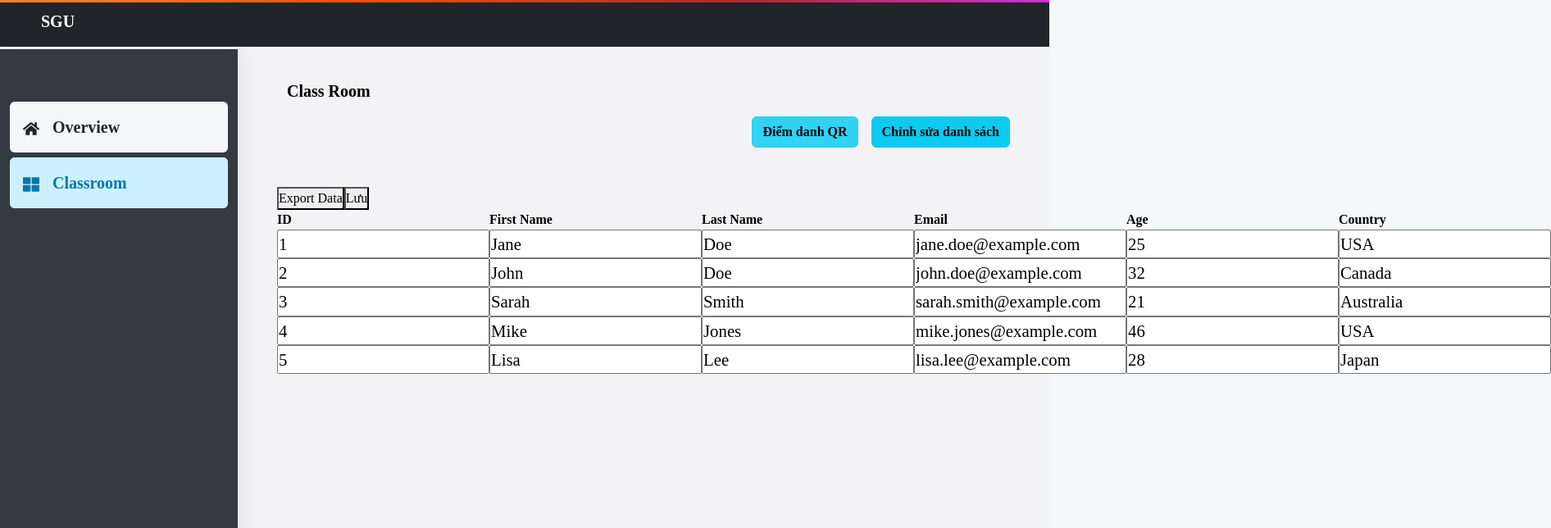
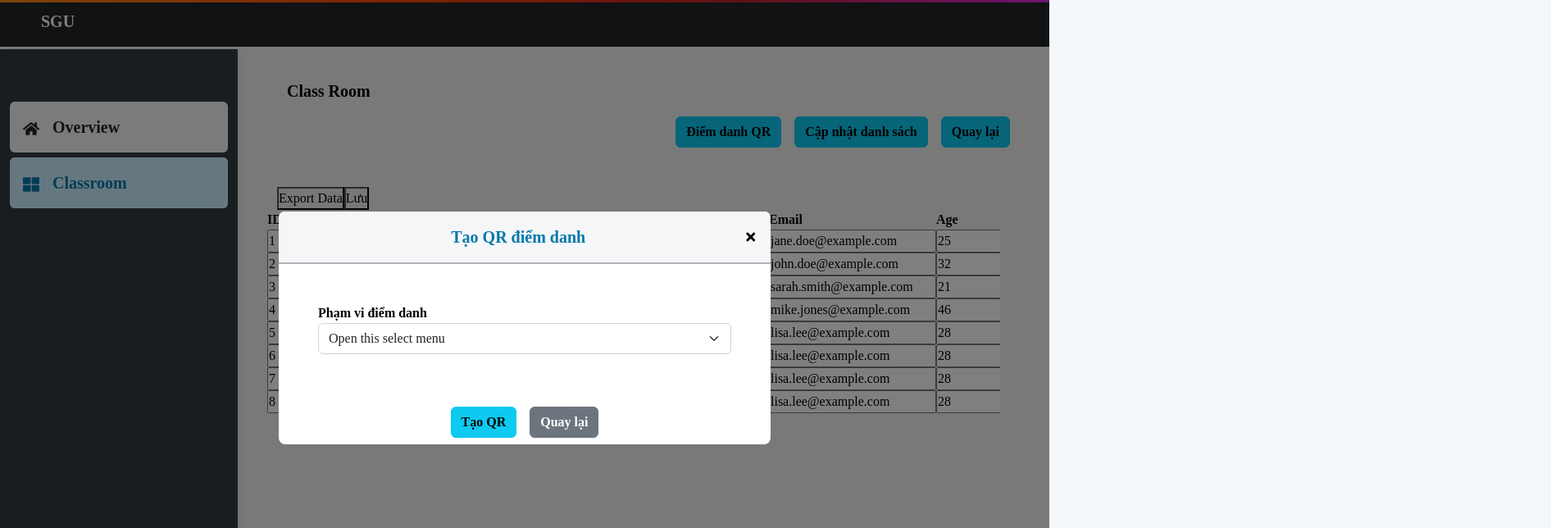
Before and after one commit to tanthuan031/QR_CODE, a React (Create React App) app in the folder fe_qr_code/: page /admin/classroom in a window 1280 px wide. Both pictures are taken after a click on the button "Điểm danh QR". Shown: the top 644 px of the page at 82% size, 1892 px wide, since content can reach past the window. Built offline with nearby package versions, Linux system fonts and the light colour scheme; the HTML template or start-up script is replaced by a standard one.

Commit message:
(fe):Build UI CreateClassroom Page

```diff
--- a/fe_qr_code/package.json
+++ b/fe_qr_code/package.json
@@ -9,6 +9,7 @@
     "@testing-library/user-event": "^13.5.0",
     "axios": "^1.3.2",
     "prop-types": "^15.8.1",
+    "qrcode.react": "^3.1.0",
     "query-string": "^8.1.0",
     "react": "^18.2.0",
     "react-bootstrap": "^2.7.0",
--- a/fe_qr_code/src/components/Admin/Classroom/DetailClassroom/MOCK_DATA.json
+++ b/fe_qr_code/src/components/Admin/Classroom/DetailClassroom/MOCK_DATA.json
@@ -38,5 +38,29 @@
     "email": "lisa.lee@example.com",
     "age": 28,
     "country": "Japan"
+  },
+  {
+    "id": 6,
+    "first_name": "Lisa",
+    "last_name": "Lee",
+    "email": "lisa.lee@example.com",
+    "age": 28,
+    "country": "Japan"
+  },
+  {
+    "id": 7,
+    "first_name": "Lisa",
+    "last_name": "Lee",
+    "email": "lisa.lee@example.com",
+    "age": 28,
+    "country": "Japan"
+  },
+  {
+    "id": 8,
+    "first_name": "Lisa",
+    "last_name": "Lee",
+    "email": "lisa.lee@example.com",
+    "age": 28,
+    "country": "Japan"
   }
 ]
--- /dev/null
+++ b/fe_qr_code/src/components/Admin/Classroom/DetailClassroom/QRCode/index.jsx
@@ -0,0 +1,19 @@
+import React, { useState } from 'react';
+import QRCode from 'qrcode.react';
+
+const QRCodeGenerator = () => {
+  const [text, setText] = useState('');
+
+  const handleInputChange = (event) => {
+    setText(event.target.value);
+  };
+
+  return (
+    <div>
+      <input type="text" value={text} onChange={handleInputChange} />
+      <QRCode value={text} />
+    </div>
+  );
+};
+
+export default QRCodeGenerator;
--- a/fe_qr_code/src/components/Admin/Classroom/DetailClassroom/columns.jsx
+++ b/fe_qr_code/src/components/Admin/Classroom/DetailClassroom/columns.jsx
@@ -21,7 +21,19 @@ const COLUMNS = [
   },
   {
     Header: 'Country',
-    accessor: 'country',
+    accessor: 'country1',
+  },
+  {
+    Header: 'Country',
+    accessor: 'country2',
+  },
+  {
+    Header: 'Country',
+    accessor: 'country3',
+  },
+  {
+    Header: 'Country',
+    accessor: 'country4',
   },
 ];
 
--- a/fe_qr_code/src/components/Admin/Classroom/DetailClassroom/index.jsx
+++ b/fe_qr_code/src/components/Admin/Classroom/DetailClassroom/index.jsx
@@ -5,8 +5,11 @@ import MOCK_DATA from './MOCK_DATA.json';
 import COLUMNS from './columns';
 import './style.css';
 import { Button, Form, InputGroup } from 'react-bootstrap';
+import Modal from '../../../Layouts/Modal';
 import { FaSearch } from 'react-icons/fa';
-
+import './style.css';
+import { QRCodeSVG } from 'qrcode.react';
+import QRCodeGenerator from './QRCode';
 const EditableCell = ({ value: initialValue, row: { index }, column: { id }, updateMyData }) => {
   const [value, setValue] = React.useState(initialValue);
 
@@ -25,6 +28,11 @@ export function DetailClassroomTable(props) {
   const [data, setData] = React.useState(MOCK_DATA);
   const [originalData, setOriginalData] = React.useState(data);
   const [tableData, setTableData] = React.useState(data);
+  const [backdrop, setBackdrop] = React.useState('static');
+  const [editTable, setEditTable] = React.useState(true);
+  const [createQRCode, setCreateQRCode] = React.useState(false);
+  const [show, setShow] = React.useState(false);
+
   const updateMyData = (rowIndex, columnId, value) => {
     setData((old) =>
       old.map((row, index) => {
@@ -53,6 +61,7 @@ export function DetailClassroomTable(props) {
       columns,
       data: tableData,
       initialState: { pageIndex: 0 },
+      editTable: editTable,
     },
     useSortBy
   );
@@ -71,6 +80,51 @@ export function DetailClassroomTable(props) {
     const editedRows = originalData.filter((row, i) => !Object.is(row, tableData[i]));
 
     console.log('Các dòng đã chỉnh sửa:', editedRows);
+  };
+  const setStateModal = (value) => {
+    setShow(false);
+  };
+  const renderBody = () => {
+    return createQRCode ? (
+      <>
+        <QRCodeGenerator />
+      </>
+    ) : (
+      <Form>
+        <div className="row p-5">
+          <div className="col md-6">
+            <Form.Group className=" mb-3">
+              <div className="cp-input">
+                <p className="font-weight-bold">Phạm vi điểm danh</p>
+                <Form.Select aria-label="Default select example">
+                  <option>Open this select menu</option>
+                  <option value="1">10 </option>
+                  <option value="2">15</option>
+                  <option value="3">20</option>
+                </Form.Select>
+                <small className="text-danger font-weight-bold"></small>
+              </div>
+            </Form.Group>
+          </div>
+        </div>
+        <div className="row pb-2">
+          <Form.Group className="d-flex justify-content-center">
+            <Button type="button" variant="info" className="me-3 font-weight-bold" onClick={() => createQTCode()}>
+              Tạo QR
+            </Button>
+            <Button type="button" variant="secondary" className="font-weight-bold" onClick={() => setStateModal()}>
+              Quay lại
+            </Button>
+          </Form.Group>
+        </div>
+      </Form>
+    );
+  };
+  const createQTCode = () => {
+    setCreateQRCode(true);
+  };
+  const backToPage = () => {
+    // props.isDetailClassroom = true;
   };
   return (
     <>
@@ -95,7 +149,7 @@ export function DetailClassroomTable(props) {
               id="create-new-product"
               variant="info"
               className="font-weight-bold ms-3 m-r-15"
-              // onClick={() => setShowCreate(true)}
+              onClick={() => setShow(true)}
             >
               Điểm danh QR
             </Button>
@@ -103,9 +157,17 @@ export function DetailClassroomTable(props) {
               id="create-new-product"
               variant="info"
               className="font-weight-bold ms-3 m-r-15"
-              // onClick={() => setShowCreate(true)}
+              onClick={() => setEditTable(false)}
             >
-              Chỉnh sửa danh sách
+              Cập nhật danh sách
+            </Button>
+            <Button
+              id="create-new-product"
+              variant="info"
+              className="font-weight-bold ms-3 m-r-15"
+              onClick={() => backToPage()}
+            >
+              Quay lại
             </Button>
           </div>
         </div>
@@ -113,7 +175,8 @@ export function DetailClassroomTable(props) {
 
       <button onClick={handleExport}>Export Data</button>
       <button onClick={handleSave}>Lưu</button>
-      <table {...getTableProps()}>
+      <div className="row listdetail_classroom">
+        <table {...getTableProps()} className="listdetail_classroom_item" style={{ width: '100%' }}>
           <thead>
             {headerGroups.map((headerGroup) => (
               <tr {...headerGroup.getHeaderGroupProps()}>
@@ -126,7 +189,7 @@ export function DetailClassroomTable(props) {
               </tr>
             ))}
           </thead>
-        <tbody {...getTableBodyProps()} className="font-23px">
+          <tbody {...getTableBodyProps()} className="">
             {rows.map((row) => {
               prepareRow(row);
               return (
@@ -147,6 +210,15 @@ export function DetailClassroomTable(props) {
             })}
           </tbody>
         </table>
+      </div>
+
+      <Modal
+        show={show}
+        backdrop={backdrop}
+        setStateModal={() => setStateModal()}
+        elementModalTitle={<p>Tạo QR điểm danh</p>}
+        elementModalBody={renderBody()}
+      />
     </>
   );
 }
--- a/fe_qr_code/src/components/Admin/Classroom/DetailClassroom/style.css
+++ b/fe_qr_code/src/components/Admin/Classroom/DetailClassroom/style.css
@@ -0,0 +1,26 @@
+.listdetail_classroom {
+  position: relative;
+  max-width: 100%;
+  height: 70vh;
+  overflow: scroll;
+}
+.listdetail_classroom table {
+  position: absolute;
+  /* table-layout: fixed; */
+}
+
+/* .listdetail_classroom table th,
+.listdetail_classroom table td {
+  width: auto;
+  white-space: nowrap;
+}
+
+.listdetail_classroom table th:nth-child(1),
+.listdetail_classroom table td:nth-child(1) {
+  width: 100px;
+}
+
+.listdetail_classroom table th:nth-child(2),
+.listdetail_classroom table td:nth-child(2) {
+  width: 200px;
+} */
--- a/fe_qr_code/src/components/Layouts/Modal/index.jsx
+++ b/fe_qr_code/src/components/Layouts/Modal/index.jsx
@@ -8,7 +8,7 @@ import { FaTimes } from 'react-icons/fa';
 export default function Modal(props) {
   const { elementModalBody, elementModalTitle, className, isHeader = true } = props;
   const [show, setShow] = useState(props.show);
-
+  console.log('modal: ', props);
   return (
     <ModalBootstrap
       show={props.show}
--- a/fe_qr_code/src/pages/Admin/ClassroomPage/index.jsx
+++ b/fe_qr_code/src/pages/Admin/ClassroomPage/index.jsx
@@ -107,7 +107,11 @@ export function ClassroomPage() {
         {/* <Modal setStateModal={() => setShowCreate(false)} show={show} elementModalBody={bodyModalCreateClass()} /> */}
 
         {isDetailClassroom && (
-          <DetailClassroomTable tableBody={dataTableBody} tableHeader={dataHeaderDetailClassroom} />
+          <DetailClassroomTable
+            tableBody={dataTableBody}
+            tableHeader={dataHeaderDetailClassroom}
+            // isDetailClassroom={}
+          />
         )}
       </section>
     </>
```
Also changed, not shown: fe_qr_code/src/components/Admin/Classroom/CreateClassroom/index.jsx (+0 -11 lines), fe_qr_code/src/pages/Admin/DashBoardPage/index.jsx (added, +33 -0 lines), 1 other file (tests, documents, lock files or other folders). Lines whose indentation alone changed are shown as unchanged.
